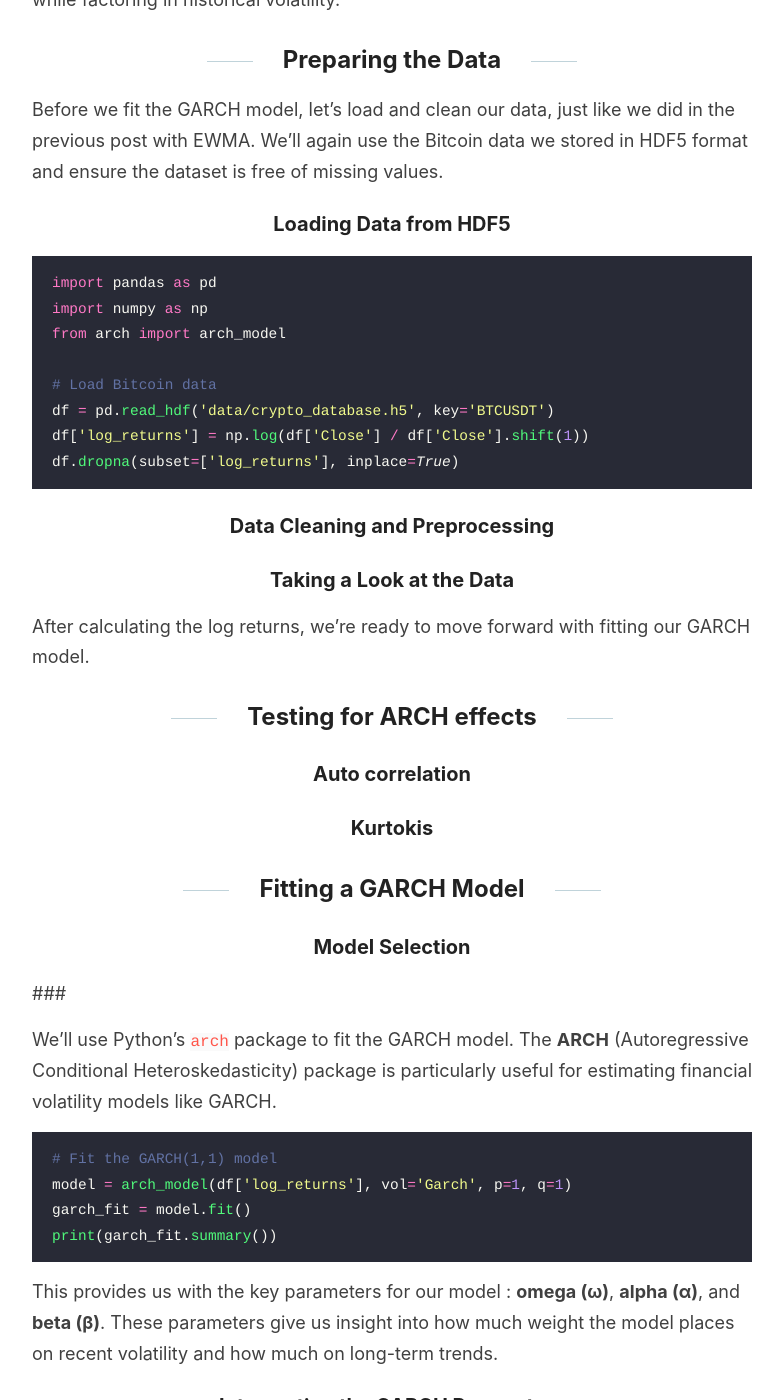
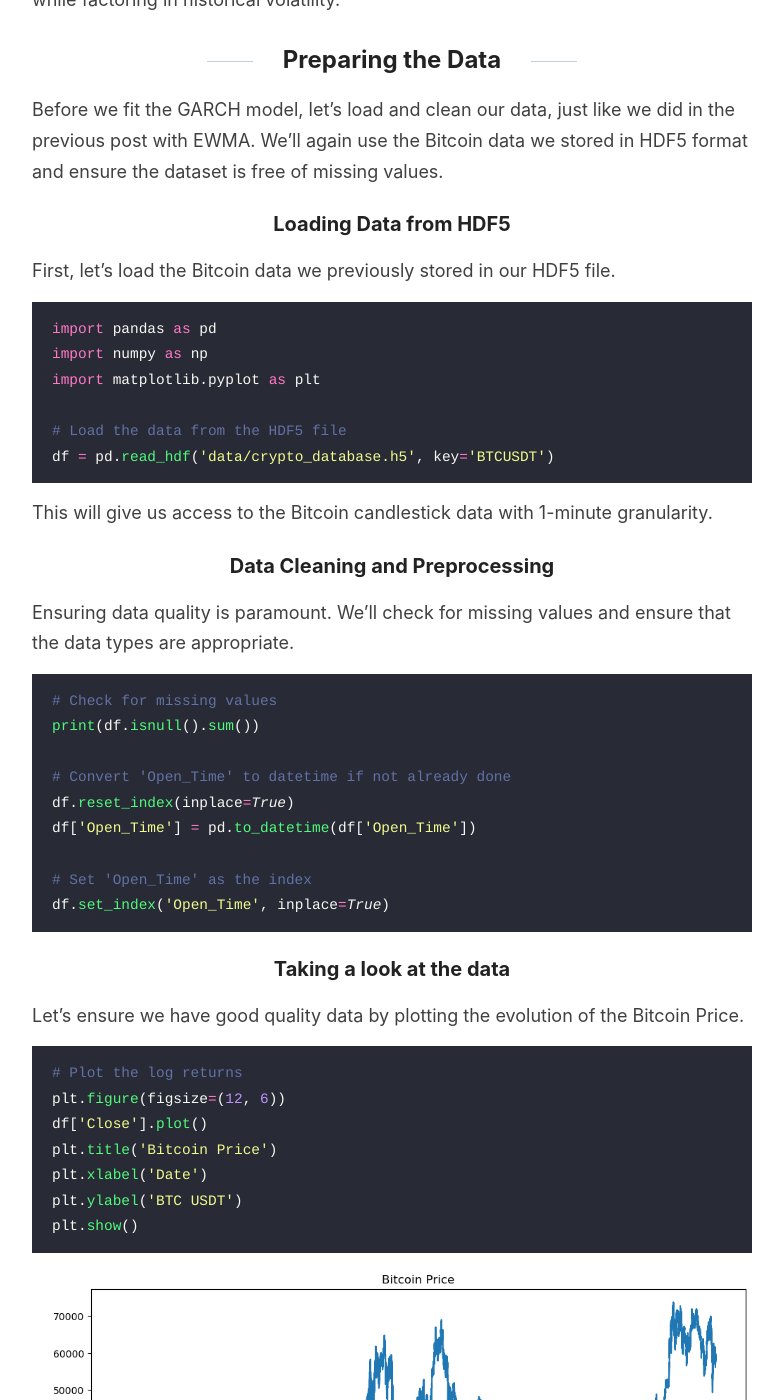
Before and after one commit to Zaltarba/blog, a Jekyll site: the page built from _posts/2024-09-23-BitcoinVolatility-2.md, in a window 1280 px wide and 1400 px high, scrolled down 2986 px. Shown: the whole window, without its empty margins (248-1031 px from the left). Built offline with Jekyll 4.4.1, drawn with Linux system fonts in a browser that asks for light colours; formulas are drawn with MathJax 3.

Commit message:
Update 2024-09-23-BitcoinVolatility-2.md

````diff
--- a/_posts/2024-09-23-BitcoinVolatility-2.md
+++ b/_posts/2024-09-23-BitcoinVolatility-2.md
@@ -73,22 +73,49 @@ Before we fit the GARCH model, let’s load and clean our data, just like we did
 
 ### Loading Data from HDF5
 
+First, let's load the Bitcoin data we previously stored in our HDF5 file.
+
 ```python
 import pandas as pd
 import numpy as np
-from arch import arch_model
+import matplotlib.pyplot as plt
 
-# Load Bitcoin data
+# Load the data from the HDF5 file
 df = pd.read_hdf('data/crypto_database.h5', key='BTCUSDT')
-df['log_returns'] = np.log(df['Close'] / df['Close'].shift(1))
-df.dropna(subset=['log_returns'], inplace=True)
 ```
+This will give us access to the Bitcoin candlestick data with 1-minute granularity.
 
 ### Data Cleaning and Preprocessing
 
-### Taking a Look at the Data
+Ensuring data quality is paramount. We'll check for missing values and ensure that the data types are appropriate.
 
-After calculating the log returns, we’re ready to move forward with fitting our GARCH model.
+```python
+# Check for missing values
+print(df.isnull().sum())
+
+# Convert 'Open_Time' to datetime if not already done
+df.reset_index(inplace=True)
+df['Open_Time'] = pd.to_datetime(df['Open_Time'])
+
+# Set 'Open_Time' as the index
+df.set_index('Open_Time', inplace=True)
+```
+
+### Taking a look at the data
+
+Let's ensure we have good quality data by plotting the evolution of the Bitcoin Price.
+
+```python
+# Plot the log returns
+plt.figure(figsize=(12, 6))
+df['Close'].plot()
+plt.title('Bitcoin Price')
+plt.xlabel('Date')
+plt.ylabel('BTC USDT')
+plt.show()
+```
+
+![figure 1](/blog/images/BitcoinVolatility-1-figure-1.png)
 
 ## Testing for ARCH effects
 
@@ -99,8 +126,6 @@ After calculating the log returns, we’re ready to move forward with fitting ou
 ## Fitting a GARCH Model
 
 ### Model Selection
-
-###
 
 We’ll use Python’s `arch` package to fit the GARCH model. The **ARCH** (Autoregressive Conditional Heteroskedasticity) package is particularly useful for estimating financial volatility models like GARCH.
 
@@ -114,6 +139,7 @@ print(garch_fit.summary())
 This provides us with the key parameters for our model : **omega (ω)**, **alpha (α)**, and **beta (β)**. These parameters give us insight into how much weight the model places on recent volatility and how much on long-term trends.
 
 ### Interpreting the GARCH Parameters
+
 The summary output from fitting the model provides us with estimated values for the parameters:
 
 - **Omega (ω)**: Represents the constant or baseline variance. A smaller omega indicates less baseline noise in the market.
````
